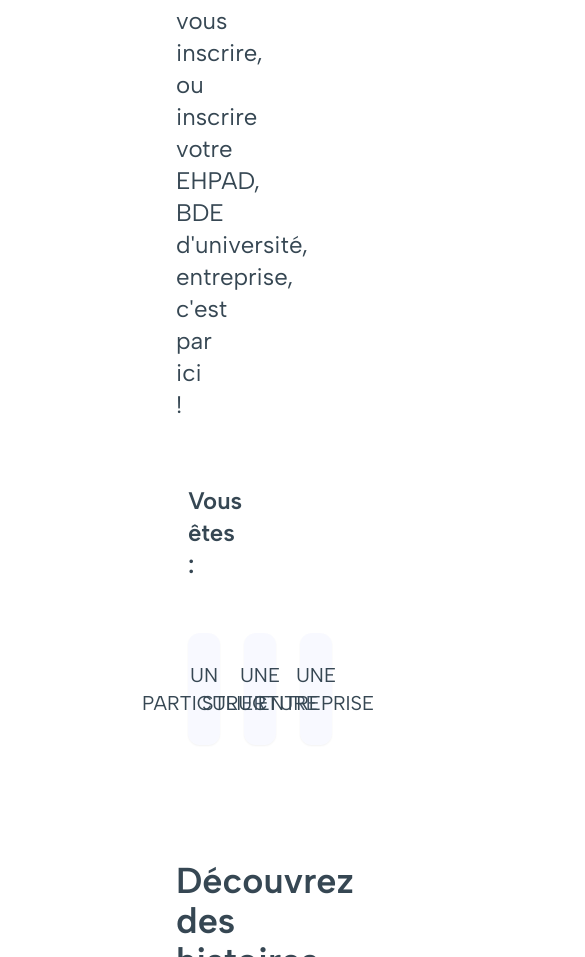
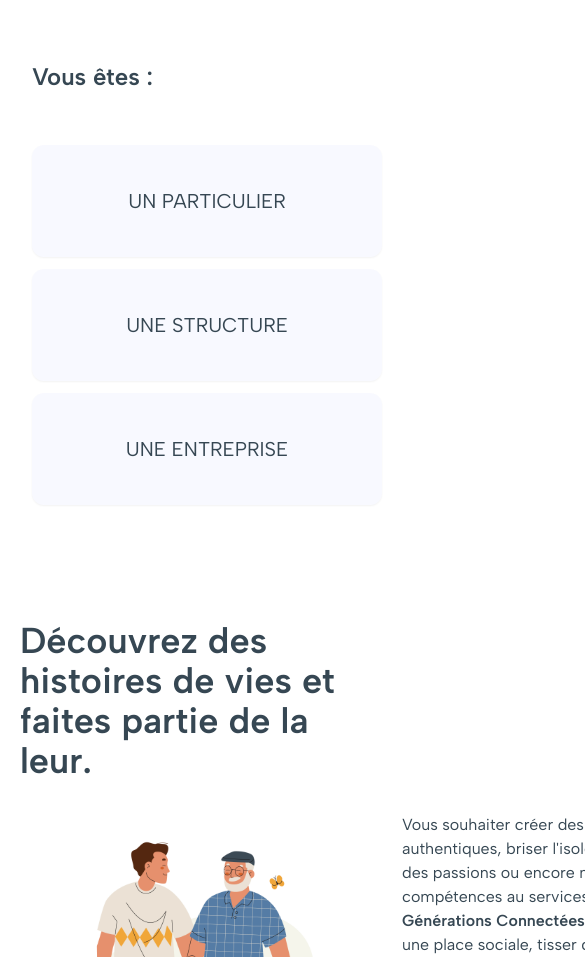
Before and after one commit to MandyTrl/GenerationsConnectees, a Next.js app: page / in a window 390 px wide. Shown: the part 1323-2280 px from the top of the page, 585 px wide, since content can reach past the window. Built offline with nearby package versions, Linux system fonts and the light colour scheme.

Commit message:
add logic for select profil in landing page + adjust datas + fix css sublinks in navbar

```diff
--- a/src/app/layout.tsx
+++ b/src/app/layout.tsx
@@ -20,7 +20,7 @@ export default function RootLayout({
 			<body className={`${albertSans.className} h-full w-full`}>
 				<Navbar />
 
-				<main className="py-28 px-44">{children}</main>
+				<main className="py-28 px-5 md:px-44">{children}</main>
 			</body>
 		</html>
 	)
--- a/src/components/SelectCard.tsx
+++ b/src/components/SelectCard.tsx
@@ -1,16 +1,16 @@
 import React from "react"
 
 type SelectCardProps = {
-	profil: string
-	onClick: () => void
+	content: string
+	onClick?: () => void
 }
 
-export const SelectCard = ({ profil, onClick }: SelectCardProps) => {
+export const SelectCard = ({ content, onClick }: SelectCardProps) => {
 	return (
 		<div
-			className="w-2/4 h-28 flex items-center justify-center bg-secondary/10 rounded-xl m-3 p-4 hover:cursor-pointer shadow-sm hover:bg-secondary/30 hover:translate-t-2 transition-all duration-300 ease-in-out uppercase text-center"
+			className="w-full h-28 flex items-center justify-center bg-secondary/10 rounded-xl m-3 p-4 hover:cursor-pointer shadow-sm hover:bg-secondary/30 hover:translate-t-2 transition-all duration-300 ease-in-out uppercase text-center"
 			onClick={onClick}>
-			<p className="text-xl">{profil}</p>
+			<p className="text-xl">{content}</p>
 		</div>
 	)
 }
--- a/src/components/SelectSection.tsx
+++ b/src/components/SelectSection.tsx
@@ -1,13 +1,47 @@
 "use client"
-import React, { useState } from "react"
+import React, { useState, useEffect } from "react"
 import { SelectCard } from "@/components/SelectCard"
-import { selectProfil, SelectProfil } from "@/utils/selectProfil"
+import { Profil, Informations, profils } from "@/utils/selectProfil"
 
 export const SelectSection = () => {
-	const [profilSelected, setProfilSelected] = useState<null | string>(null)
+	const [subcategories, setSubcategories] = useState<null | Informations[]>(
+		null
+	)
+	const [content, setContent] = useState<null | string>(null)
 
-	const handleProfilSelected = (profilSelected: string) => {
-		setProfilSelected(profilSelected)
+	const handleSubcategory = (
+		selectedCategory: Informations[] | Informations
+	) => {
+		const isCompany = !Array.isArray(selectedCategory)
+		if (isCompany) {
+			setContent(selectedCategory.content)
+		} else {
+			setSubcategories(selectedCategory)
+		}
+	}
+
+	const handleContent = (contentSelected: string) => {
+		setContent(contentSelected)
+	}
+
+	const renderCards = () => {
+		const optionsToRender = subcategories || profils
+
+		if (content) {
+			return <SelectCard content={content} />
+		}
+
+		return optionsToRender.map((option: Profil | Informations, idx: number) => (
+			<SelectCard
+				key={idx}
+				content={"category" in option ? option.category : option.subcategory}
+				onClick={() =>
+					"category" in option
+						? handleSubcategory(option.informations)
+						: handleContent(option.content)
+				}
+			/>
+		))
 	}
 
 	return (
@@ -21,17 +55,7 @@ export const SelectSection = () => {
 				Vous êtes :
 			</p>
 
-			<div className="w-full flex my-10">
-				{selectProfil.map((el: SelectProfil, idx: number) => {
-					return (
-						<SelectCard
-							key={idx}
-							profil={el.category}
-							onClick={() => handleProfilSelected(el.category)}
-						/>
-					)
-				})}
-			</div>
+			<div className="w-full md:flex my-10">{renderCards()}</div>
 		</div>
 	)
 }
--- a/src/components/navigation/LinkList.tsx
+++ b/src/components/navigation/LinkList.tsx
@@ -25,9 +25,9 @@ export const LinkList = () => {
 					<Link href={el.slug}>{el.title}</Link>
 
 					{el.sublinks && isDropdownVisible && (
-						<ul className="absolute bg-white py-2 rounded-b-3xl">
+						<ul className="absolute left-0 bg-white py-2 px-5 rounded-b-3xl">
 							{el.sublinks.map((sublink: NavbarLinks) => (
-								<li key={sublink.title} className="py-1  px-5 ">
+								<li key={sublink.title} className="py-1">
 									<Link href={sublink.slug}>{sublink.title}</Link>
 								</li>
 							))}
--- a/src/utils/selectProfil.ts
+++ b/src/utils/selectProfil.ts
@@ -1,19 +1,32 @@
-export type SelectProfil = {
+export type Informations = {
+	subcategory: string
+	content: string
+}
+export type Profil = {
 	category: string
-	subcategory?: string[]
+	subcategories?: string[]
+	informations: Informations | Informations[]
 }
 
-export const selectProfil: SelectProfil[] = [
+export const profils: Profil[] = [
 	{
 		category: "un particulier",
-		subcategory: ["une personne âgée", "un étudiant"],
+		informations: [
+			{ subcategory: "une personne âgée", content: "test personne âgée" },
+			{ subcategory: "un étudiant", content: "test étudiant" },
+			{ subcategory: "jeune actif", content: "test jeune actif" },
+		],
 	},
 	{
 		category: "une structure",
-		subcategory: ["un EHPAD", "une université"],
+		informations: [
+			{ subcategory: "un EHPAD", content: "test EHPAD" },
+			{ subcategory: "une université", content: "test BDE université" },
+		],
 	},
 
 	{
 		category: "une entreprise",
+		informations: { subcategory: "une entreprise", content: "test entreprise" },
 	},
 ]
```
Also changed, not shown: .eslintrc.json.
